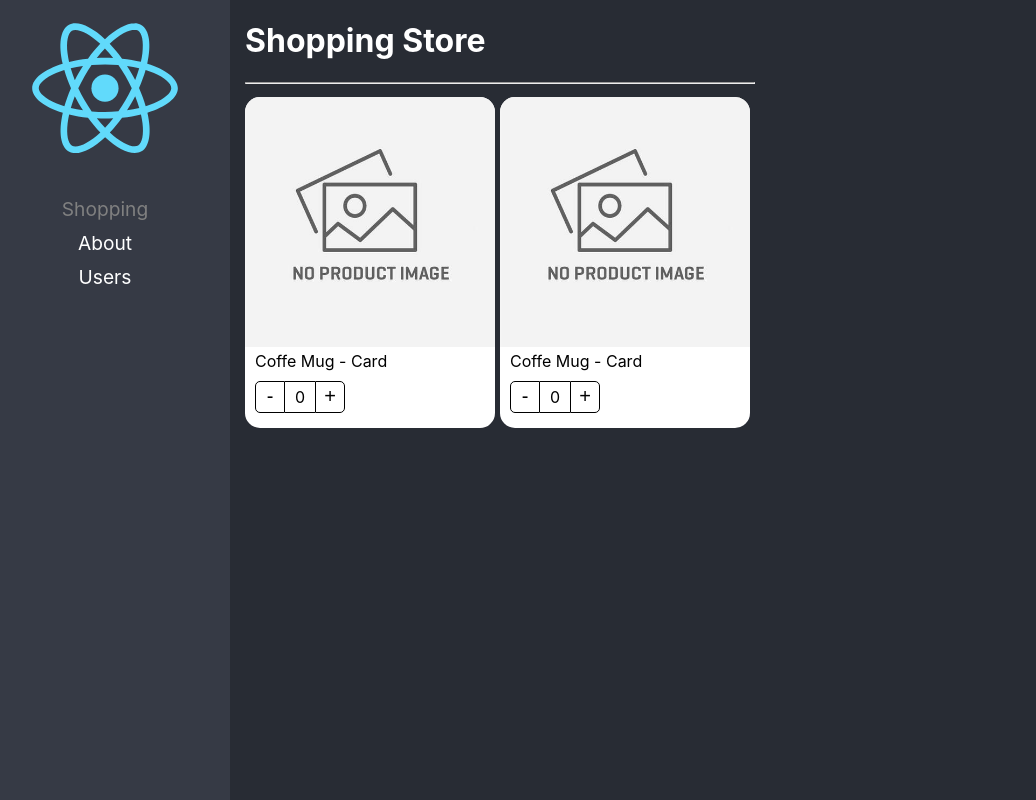
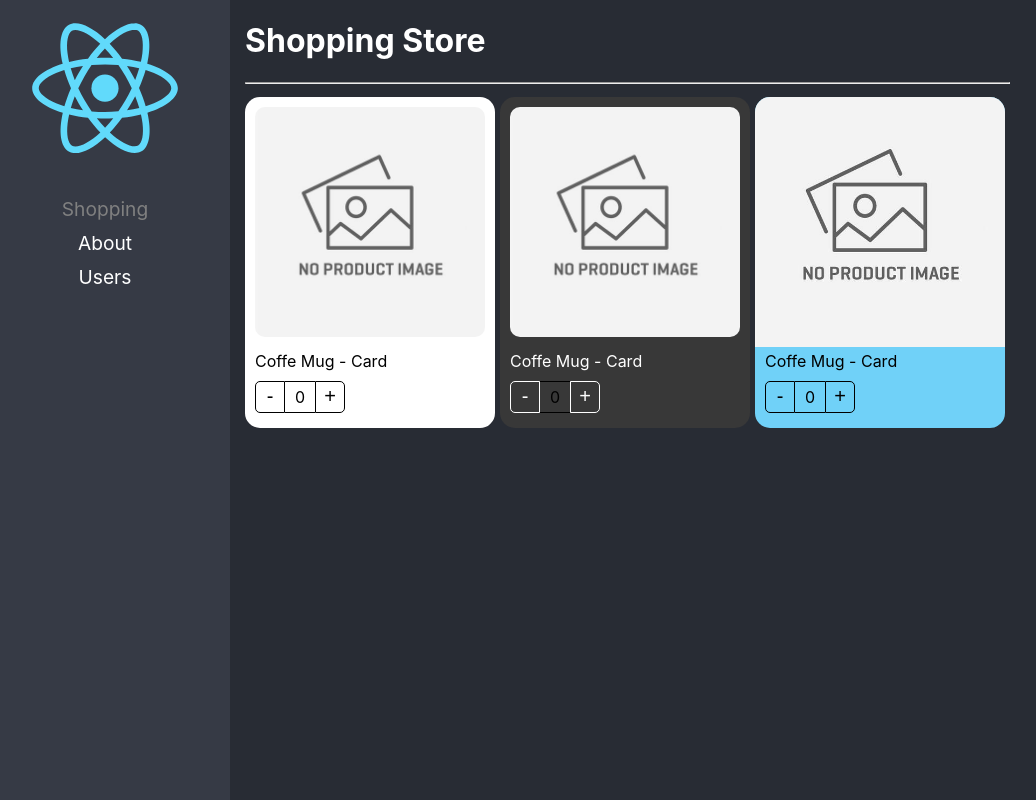
Before and after one commit to Adgomez94/Curso-React-Pro, a React (Vite) app: page /home in a window 1280 px wide. Shown: the whole page, without its empty margins (20-1056 px from the left). Built offline with nearby package versions, Linux system fonts and the light colour scheme.

Commit message:
Component Extend Styles listo

```diff
--- a/src/02-component-patterns/components/ProductButtons.tsx
+++ b/src/02-component-patterns/components/ProductButtons.tsx
@@ -1,15 +1,19 @@
-import React, { useContext } from 'react'
+import React, { CSSProperties, useContext } from 'react'
 import { ProductContextProps } from './ProductCard'
 
 import styles from '../styles/styles.module.css'
 
+export interface Props {
+  className?: string,
+  style?: CSSProperties
+}
 
-export const ProductButtons = () => {
+export const ProductButtons = ({ className }:Props) => {
 
   const { counter, increase } = useContext(ProductContextProps)
 
   return (
-    <div className={ styles.buttonsContainer }>
+    <div className={ `${styles.buttonsContainer} ${className} ` }>
       <button
         onClick={ ()=>increase(-1) }
         className={styles.buttonMinus}
--- a/src/02-component-patterns/components/ProductCard.tsx
+++ b/src/02-component-patterns/components/ProductCard.tsx
@@ -1,7 +1,7 @@
-import React, { createContext, ReactElement, useContext } from 'react'
+import React, { createContext, CSSProperties, ReactElement } from 'react'
 
 import useProduct from '../hooks/useProduct'
-import { ProductContext, Props } from '../interfaces/interfaces'
+import { ProductContext, Product } from '../interfaces/interfaces'
 
 // Styles
 import styles from '../styles/styles.module.css'
@@ -13,8 +13,15 @@ export const ProductContextProps = createContext({} as ProductContext)
 
 const { Provider } = ProductContextProps
 
+export interface Props {
+  product: Product;
+  children?: ReactElement | ReactElement[]
+  className?: string,
+  style?: CSSProperties
+}
 
-export const ProductCard = ({product, children}:Props) => {
+
+export const ProductCard = ({product, children, className, style}:Props) => {
 
   const { counter, increase } = useProduct()
 
@@ -24,7 +31,9 @@ export const ProductCard = ({product, children}:Props) => {
       increase,
       product
     }}>
-      <div className={ styles.productCard }>
+      <div
+        style={style}
+        className={ `${styles.productCard} ${className}` }>
         {children}
         {/* <ProductImage url = { product.img } />
 
--- a/src/02-component-patterns/components/ProductImage.tsx
+++ b/src/02-component-patterns/components/ProductImage.tsx
@@ -1,12 +1,17 @@
-import React, { useContext } from 'react'
+import React, { CSSProperties, useContext } from 'react'
 import { ProductContextProps } from './ProductCard'
 
 import styles from '../styles/styles.module.css'
 
 import noImage from '../asset/no-image.jpg'
 
+export interface Props {
+  url?:string
+  className?: string
+  style?: CSSProperties
+}
 
-export const ProductImage = ({ url = '' }:{ url?: string }) => {
+export const ProductImage = ({url = '', className}:Props) => {
 
   const { product } = useContext(ProductContextProps)
   let showToImg: string
@@ -16,6 +21,6 @@ export const ProductImage = ({ url = '' }:{ url?: string }) => {
   else showToImg = noImage
 
   return (
-    <img className={ styles.productImg } src={ showToImg } alt="Product" />
+    <img className={ `${styles.productImg} ${className}` } src={ showToImg } alt="Product" />
   )
 }
--- a/src/02-component-patterns/components/ProductTitle.tsx
+++ b/src/02-component-patterns/components/ProductTitle.tsx
@@ -1,13 +1,17 @@
-import React, { useContext } from 'react'
+import React, { CSSProperties, useContext } from 'react'
 import { ProductContextProps } from './ProductCard'
 
 import styles from '../styles/styles.module.css'
 
+export interface Props {
+  className?: string,
+  style?: CSSProperties
+}
 
-export const ProductTilte = () => {
+export const ProductTilte = ({className}:Props) => {
 
   const { product } = useContext(ProductContextProps)
   return (
-    <span className={styles.productDescription}> { product.title} </span>
+    <span className={`${styles.productDescription} ${className}`}> { product.title} </span>
   )
 }
--- a/src/02-component-patterns/pages/ShoppingPage.tsx
+++ b/src/02-component-patterns/pages/ShoppingPage.tsx
@@ -1,5 +1,6 @@
 import React from 'react'
 import { ProductCard, ProductImage, ProductTilte, ProductButtons } from '../components'
+import '../styles/custom-styles.css'
 
 
 const PRODUCT = {
@@ -20,14 +21,29 @@ const ShoppingPage = () => {
         {/* ESTA ES UNA FORMA DE HACERLO */}
 
         <ProductCard product={PRODUCT}>
-          <ProductCard.Image />
+          <ProductCard.Image className='custom-image' />
           <ProductCard.Title />
           <ProductCard.Buttons />
         </ProductCard>
 
-        <ProductCard product={PRODUCT}>
-          <ProductImage />
-          <ProductTilte />
+        <ProductCard
+          style={{
+
+          }}
+          className="bg-dark"
+          product={PRODUCT}>
+          <ProductImage className='custom-image' />
+          <ProductTilte className='text-white' />
+          <ProductButtons className='custom-button'/>
+        </ProductCard>
+
+        <ProductCard
+          style={{
+            backgroundColor: '#70D1F8'
+          }}
+          product={PRODUCT}>
+          <ProductImage  />
+          <ProductTilte  />
           <ProductButtons />
         </ProductCard>
       </div>
--- /dev/null
+++ b/src/02-component-patterns/styles/custom-styles.css
@@ -0,0 +1,19 @@
+
+.bg-dark {
+  background-color: rgb(56, 56, 56);
+}
+
+.text-white {
+  color: white;
+}
+
+.custom-image {
+  padding: 10px;
+  width: calc(100% - 20px);
+  border-radius: 20px;
+}
+
+.custom-button button {
+  color: white;
+  border-color: white;
+}
```
Also changed, not shown: src/02-component-patterns/interfaces/interfaces.tsx (+9 -10 lines).
